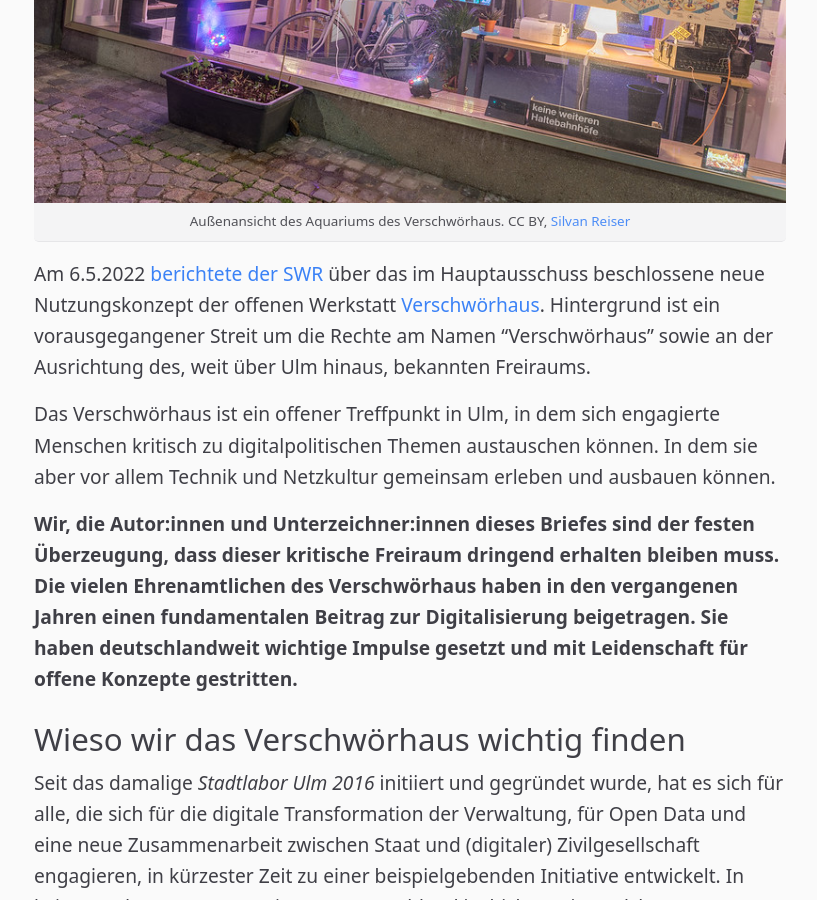
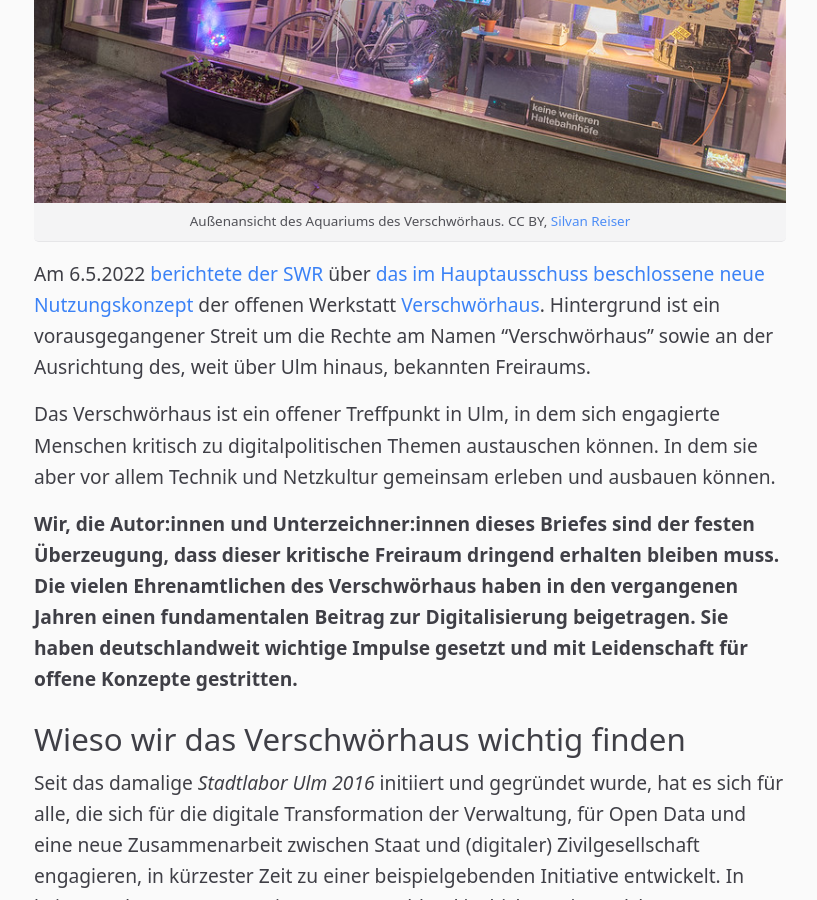
Before and after one commit to itrich/vsh-bleibt, a Jekyll site: the page built from OFFENERBRIEF.md, in a window 1280 px wide and 900 px high, scrolled down 479 px. Shown: the whole window, without its empty margins (230-1047 px from the left). Built offline with Jekyll 4.4.1, drawn with Linux system fonts in a browser that asks for light colours; some of the changed lines change nothing that is shown.

Commit message:
Add link to stavo resolution

```diff
--- a/OFFENERBRIEF.md
+++ b/OFFENERBRIEF.md
@@ -5,7 +5,7 @@ permalink: /
 ![Außenansicht des Aquariums des Verschwörhaus](vsh.jpg) _Außenansicht des Aquariums des Verschwörhaus. CC BY, [Silvan Reiser](https://konkludenz.de)_
 
 Am 6.5.2022 [berichtete der SWR](https://www.swr.de/swraktuell/baden-wuerttemberg/ulm/neues-nutzungskonzept-fuer-verschwoerhaus-ulm-100.html)
-über das im Hauptausschuss beschlossene neue Nutzungskonzept der offenen Werkstatt [Verschwörhaus](https://verschwoerhaus.de/).
+über [das im Hauptausschuss beschlossene neue Nutzungskonzept](https://buergerinfo.ulm.de/vo0050.php?__kvonr=7605) der offenen Werkstatt [Verschwörhaus](https://verschwoerhaus.de/).
 Hintergrund ist ein vorausgegangener Streit um die Rechte am Namen “Verschwörhaus” sowie an der Ausrichtung des, weit über Ulm hinaus, bekannten Freiraums.
 
 Das Verschwörhaus ist ein offener Treffpunkt in Ulm, in dem sich engagierte Menschen kritisch zu digitalpolitischen Themen austauschen können. In dem sie aber vor allem Technik und Netzkultur gemeinsam erleben und ausbauen können.
```
